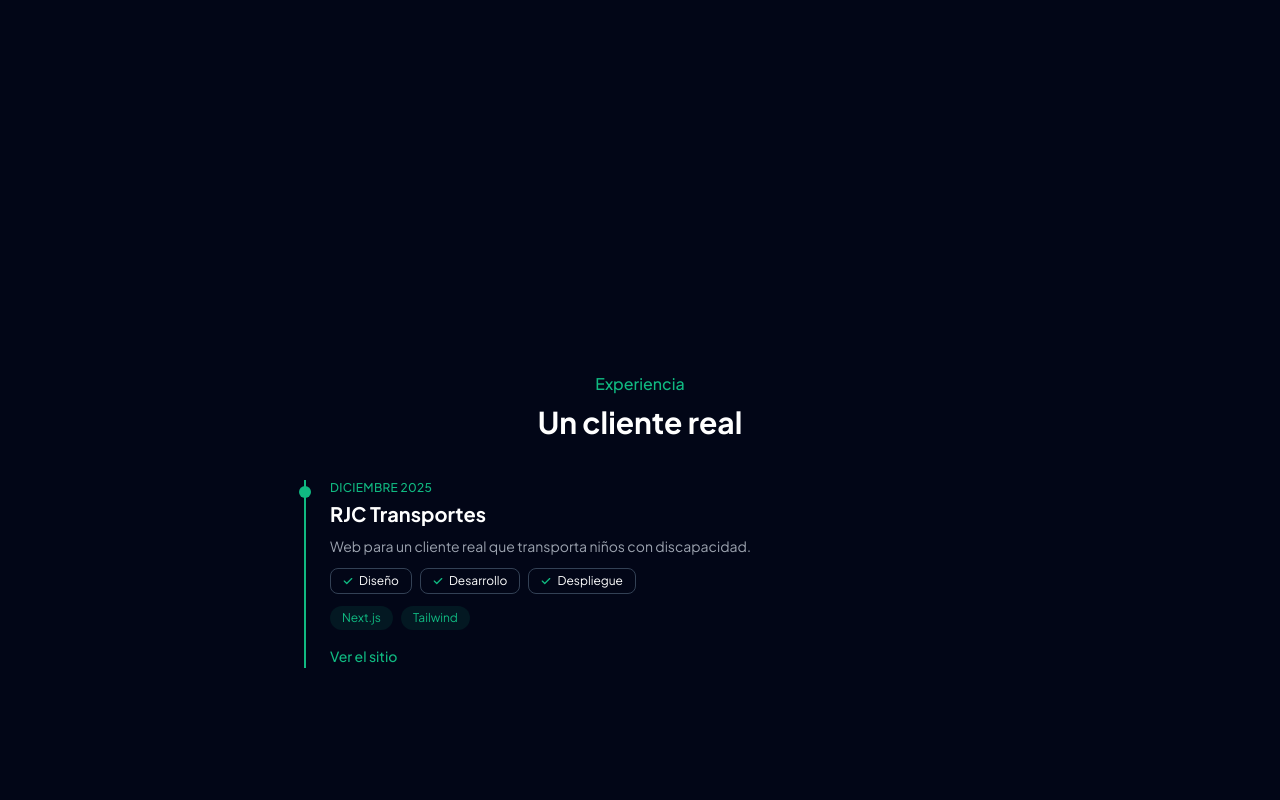
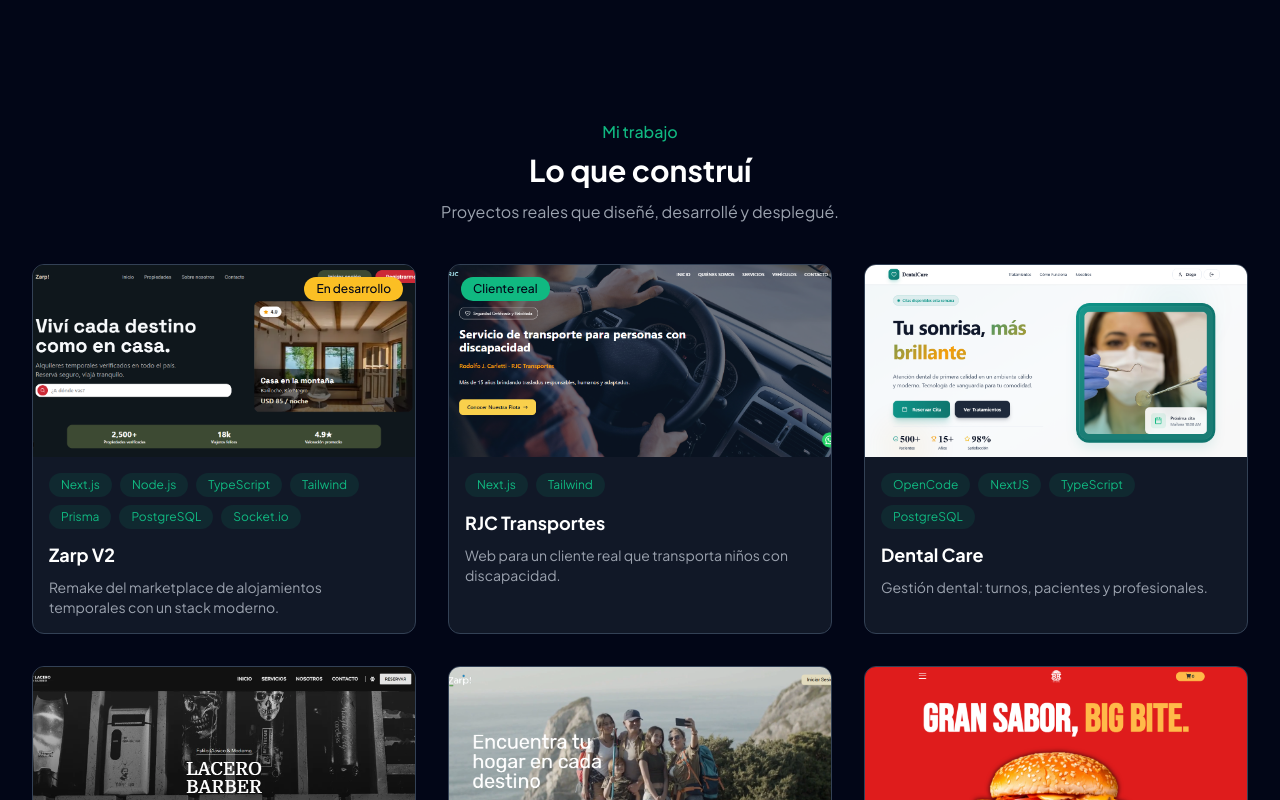
Before and after one commit to DiegoCanaless/Portafolio, a Next.js app: page / in a window 1280 px wide. Shown: the part 1480-2280 px from the top of the page. Built offline with nearby package versions, Linux system fonts and the light colour scheme.

Commit message:
Actualizacion

```diff
--- a/app/page.tsx
+++ b/app/page.tsx
@@ -2,7 +2,6 @@ import dynamic from "next/dynamic";
 import Footer from "@/components/layouts/Footer";
 import Navbar from "@/components/layouts/Navbar";
 import About from "@/components/sections/About";
-import Experience from "@/components/sections/Experience";
 import Hero from "@/components/sections/Hero";
 import Project from "@/components/sections/Project";
 import { FaWhatsapp } from "react-icons/fa6";
@@ -23,7 +22,6 @@ export default function Home() {
         <div className="max-w-7xl mx-auto w-full">
           <Hero />
           <About />
-          <Experience />
           <Project />
           <Form />
         </div>
--- a/components/layouts/Navbar.tsx
+++ b/components/layouts/Navbar.tsx
@@ -2,7 +2,7 @@
 
 import { useState } from "react";
 import { motion } from "motion/react";
-import { FaHouse, FaEnvelope, FaUser, FaBriefcase, FaFolderOpen, FaBars, FaXmark, FaGithub, FaLinkedinIn } from "react-icons/fa6";
+import { FaHouse, FaEnvelope, FaUser, FaFolderOpen, FaBars, FaXmark, FaGithub, FaLinkedinIn } from "react-icons/fa6";
 
 export default function Navbar() {
 
@@ -11,7 +11,6 @@ export default function Navbar() {
     const enlaces = [
         { icon: <FaHouse size={22} />, label: "Inicio", href: "/#Hero" },
         { icon: <FaUser size={22} />, label: "Sobre Mí", href: "/#About" },
-        { icon: <FaBriefcase size={22} />, label: "Experiencia", href: "/#Experience" },
         { icon: <FaFolderOpen size={22} />, label: "Proyectos", href: "/#Project" },
         { icon: <FaEnvelope size={22} />, label: "Contacto", href: "/#Contact" },
     ]
--- a/components/sections/About.tsx
+++ b/components/sections/About.tsx
@@ -5,7 +5,7 @@ import Reveal from "../ui/Reveal";
 export default function About() {
     const softSkills = [
         "Trabajo en Equipo",
-        "Autodidacta",
+        "Aprendizaje rápido",
         "Comunicación clara",
         "Curiosidad técnica",
     ];
@@ -71,7 +71,7 @@ export default function About() {
                         <CardTechnologies
                             icon={<FaDatabase className="text-violet-400" />}
                             title="Backend & DB"
-                            technologies={["Node.js", "MySQL"]}
+                            technologies={["Node.js", "MySQL", "Prisma", "PostgreSQL"]}
                         />
                     </Reveal>
 
--- a/components/sections/Experience.tsx
+++ /dev/null
@@ -1,68 +0,0 @@
-import Reveal from "../ui/Reveal";
-import { FaCheck } from "react-icons/fa6";
-
-const experiencia = [
-    {
-        fecha: "Diciembre 2025",
-        titulo: "RJC Transportes",
-        descripcion: "Web para un cliente real que transporta niños con discapacidad.",
-        acciones: ["Diseño", "Desarrollo", "Despliegue"],
-        link: "https://rjc-transportes.com/",
-        tecnologias: ["Next.js", "Tailwind"],
-    },
-];
-
-export default function Experience() {
-    return (
-        <section id="Experience" className="min-h-screen flex items-center justify-center px-4" >
-            <div className="max-w-7xl w-full">
-
-                <Reveal className="mb-10 text-center">
-                    <p className="text-secondary font-medium mb-2">Experiencia</p>
-                    <h2 className="text-2xl md:text-3xl font-bold">Un cliente real</h2>
-                </Reveal>
-
-                <div className="max-w-2xl mx-auto flex flex-col gap-6">
-                    {experiencia.map((e) => (
-                        <Reveal key={e.titulo}>
-                            <div className="relative border-l-2 border-secondary pl-6">
-                                <span className="absolute -left-[7px] top-1.5 w-3 h-3 rounded-full bg-secondary"></span>
-
-                                <p className="text-xs font-medium text-secondary uppercase tracking-wide">{e.fecha}</p>
-                                <h3 className="mt-1 text-xl font-semibold text-light">{e.titulo}</h3>
-
-                                <p className="mt-2 text-sm text-gray-400">{e.descripcion}</p>
-
-                                <div className="mt-3 flex gap-2 flex-wrap">
-                                    {e.acciones.map((accion) => (
-                                        <span key={accion} className="inline-flex items-center gap-1.5 text-xs px-3 py-1 rounded-lg border border-slate-700 text-light">
-                                            <FaCheck className="text-secondary" size={10} />
-                                            {accion}
-                                        </span>
-                                    ))}
-                                </div>
-
-                                <div className="mt-3 flex gap-2 flex-wrap">
-                                    {e.tecnologias.map((tech) => (
-                                        <span key={tech} className="text-xs px-3 py-1 rounded-full bg-secondary/10 text-secondary">
-                                            {tech}
-                                        </span>
-                                    ))}
-                                </div>
-
-                                <a
-                                    href={e.link}
-                                    target="_blank"
-                                    rel="noopener noreferrer"
-                                    className="mt-4 inline-flex items-center gap-2 text-sm font-medium text-secondary hover:underline"
-                                >
-                                    Ver el sitio
-                                </a>
-                            </div>
-                        </Reveal>
-                    ))}
-                </div>
-            </div>
-        </section>
-    );
-}
--- a/components/sections/Hero.tsx
+++ b/components/sections/Hero.tsx
@@ -39,7 +39,7 @@ export default function Hero() {
                 <span className="text-secondary">Diego Canales</span>
             </motion.h1>
 
-            <motion.p variants={item} className="mt-4 text-lg md:text-xl text-gray-300">Desarrollador Full Stack · Mendoza, Argentina</motion.p>
+            <motion.p variants={item} className="mt-4 text-lg md:text-xl text-gray-300">Desarrollador Fullstack con enfoque a Frontend · Mendoza, Argentina</motion.p>
 
             <motion.p variants={item} className="mt-4 max-w-2xl text-sm md:text-base text-gray-400">Técnico en Programación (UTN). Construí proyectos en producción, de landings a marketplaces, y aprendo rápido cualquier tecnología que el equipo necesite.</motion.p>
 
--- a/components/sections/Project.tsx
+++ b/components/sections/Project.tsx
@@ -17,6 +17,30 @@ export default function Project() {
                 <div className="grid grid-cols-1 sm:grid-cols-2 lg:grid-cols-3 gap-8">
                     <Reveal delay={0} className="h-full">
                         <CardProject
+                            imagen="/ZarpV2.webp"
+                            titulo="Zarp V2"
+                            descripcion="Remake del marketplace de alojamientos temporales con un stack moderno."
+                            tecnologias={["Next.js", "Node.js", "TypeScript", "Tailwind", "Prisma", "PostgreSQL", "Socket.io"]}
+                            github="https://github.com/DiegoCanaless/ZarpV2"
+                            deployment={true}
+                            deploy="https://zarp-v2-web.vercel.app/"
+                            badge="En desarrollo"
+                        />
+                    </Reveal>
+                    <Reveal delay={0.1} className="h-full">
+                        <CardProject
+                            imagen="/rjc.webp"
+                            titulo="RJC Transportes"
+                            descripcion="Web para un cliente real que transporta niños con discapacidad."
+                            tecnologias={["Next.js", "Tailwind"]}
+                            github="https://github.com/DiegoCanaless/RJC---Transportes-Seguros"
+                            deploy="https://rjc-transportes.com/"
+                            deployment={true}
+                            cliente={true}
+                        />
+                    </Reveal>
+                    <Reveal delay={0.2} className="h-full">
+                        <CardProject
                             imagen="/DentalCare.webp"
                             titulo="Dental Care"
                             descripcion="Gestión dental: turnos, pacientes y profesionales."
@@ -27,7 +51,7 @@ export default function Project() {
                             deploy="https://dental-care-front.vercel.app/"
                         />
                     </Reveal>
-                    <Reveal delay={0.1} className="h-full">
+                    <Reveal delay={0.3} className="h-full">
                         <CardProject
                             imagen="/lacerobarber.webp"
                             titulo="LaCero Barber"
@@ -39,7 +63,7 @@ export default function Project() {
                             deploy="https://barberiacero.vercel.app/"
                         />
                     </Reveal>
-                    <Reveal delay={0.3} className="h-full">
+                    <Reveal delay={0.4} className="h-full">
                         <CardProject
                             imagen="/zarp.webp"
                             titulo="Zarp"
@@ -50,7 +74,7 @@ export default function Project() {
                             deploy="https://zarp-sepia.vercel.app/"
                         />
                     </Reveal>
-                    <Reveal delay={0.4} className="h-full">
+                    <Reveal delay={0.5} className="h-full">
                         <CardProject
                             imagen="/bigbite.webp"
                             titulo="Big Bite"
--- a/components/ui/CardProject.tsx
+++ b/components/ui/CardProject.tsx
@@ -11,6 +11,8 @@ interface CardProjectProp {
     githubBackend?: string;
     deploy?: string;
     deployment?: boolean;
+    cliente?: boolean;
+    badge?: string;
 }
 
 export default function CardProject({
@@ -22,6 +24,8 @@ export default function CardProject({
     githubBackend,
     deploy,
     deployment,
+    cliente,
+    badge,
 }: CardProjectProp) {
     return (
         <div className="group flex flex-col rounded-xl bg-gray-900 border border-slate-700 overflow-hidden h-full transition-all hover:border-secondary hover:scale-[1.02]">
@@ -35,6 +39,18 @@ export default function CardProject({
                         className="object-cover"
                     />
                 </div>
+
+                {cliente && (
+                    <span className="absolute top-3 left-3 z-10 text-xs font-medium px-3 py-1 rounded-full bg-secondary text-primary">
+                        Cliente real
+                    </span>
+                )}
+
+                {badge && (
+                    <span className="absolute top-3 right-3 z-10 text-xs font-medium px-3 py-1 rounded-full bg-amber-400 text-primary">
+                        {badge}
+                    </span>
+                )}
 
                 <div className="absolute inset-0 bg-black/70 flex items-center justify-center gap-6 opacity-0 group-hover:opacity-100 transition-opacity duration-300">
                     <a href={github} target="_blank" rel="noopener noreferrer">
```
Also changed, not shown: public/ZarpV2.webp (added), public/rjc.webp (added).
